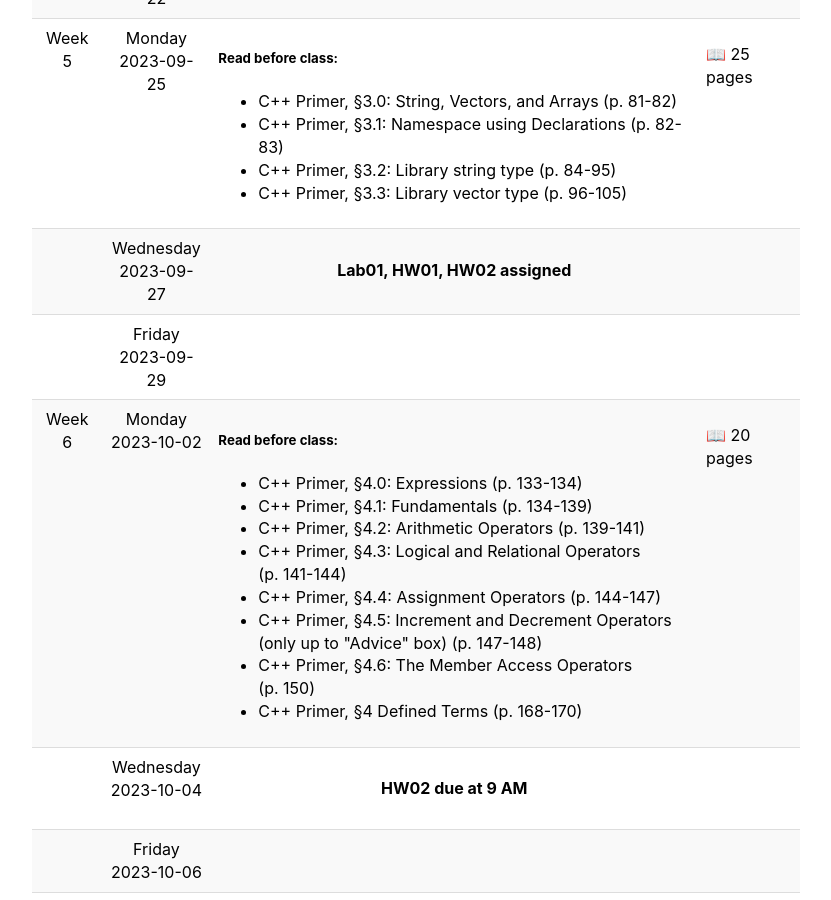
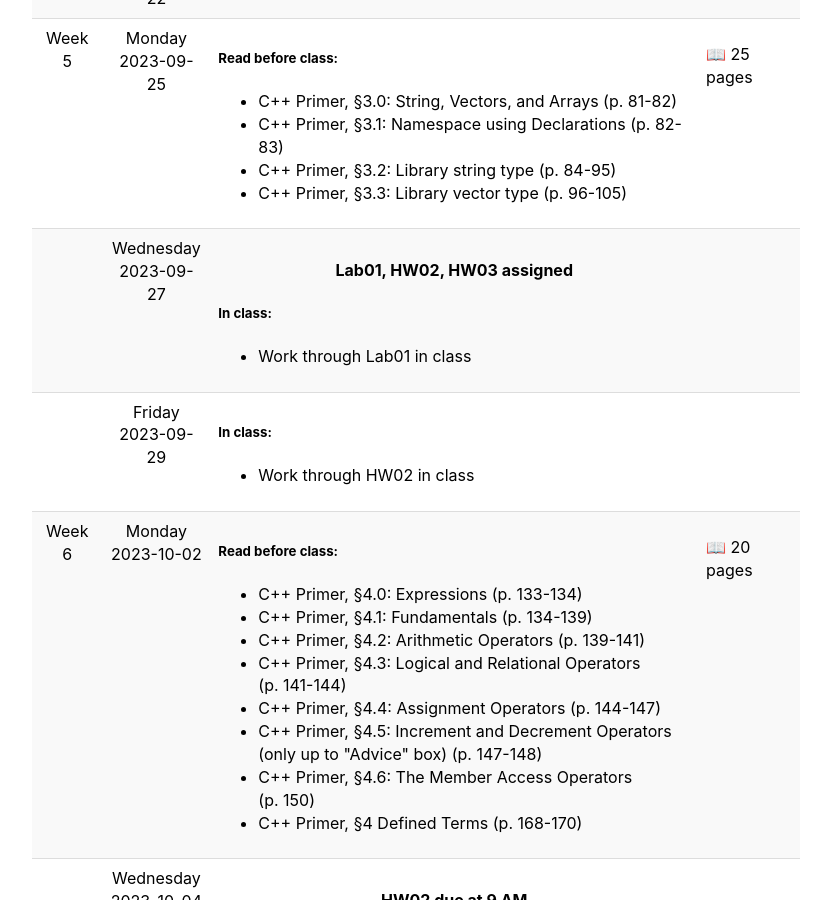
Before and after one commit to 2023-Fall-UAF-CS201/2023-Fall-UAF-CS201.github.io, a Jekyll site: the page built from schedule.md, in a window 1280 px wide and 900 px high, scrolled down 2588 px. Shown: the whole window, without its empty margins (224-1055 px from the left). Built offline with Jekyll 4.4.1, drawn with Linux system fonts in a browser that asks for light colours.

Commit message:
Update schedule.yaml

```diff
--- a/_data/schedule.yaml
+++ b/_data/schedule.yaml
@@ -173,9 +173,13 @@
        unit:  "pages"
 -
   day_of_week: 2
-  topic: "Lab01, HW01, HW02 assigned"
+  topic: "Lab01, HW02, HW03 assigned"
+  lesson:
+    - "Work through Lab01 in class"
 -
   day_of_week: 4
+  lesson:
+    - "Work through HW02 in class"
 -
 ###################################
   start_new_week: true   # Week 6
```
